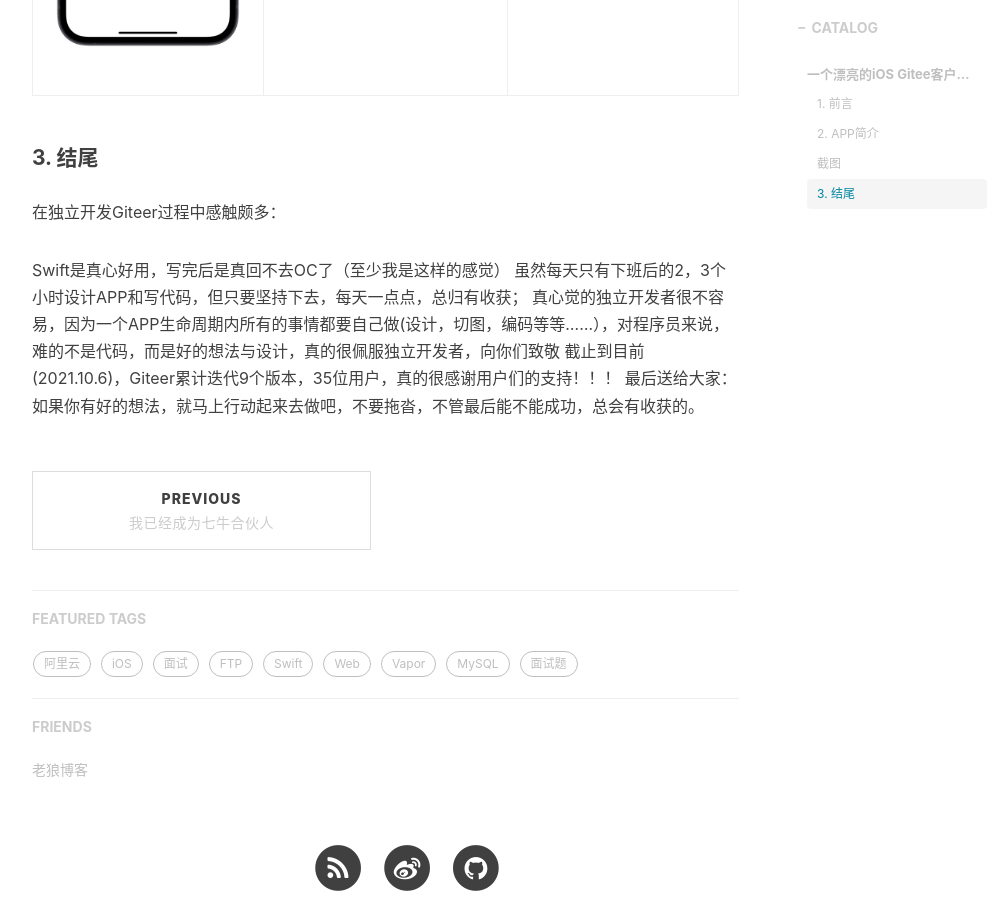
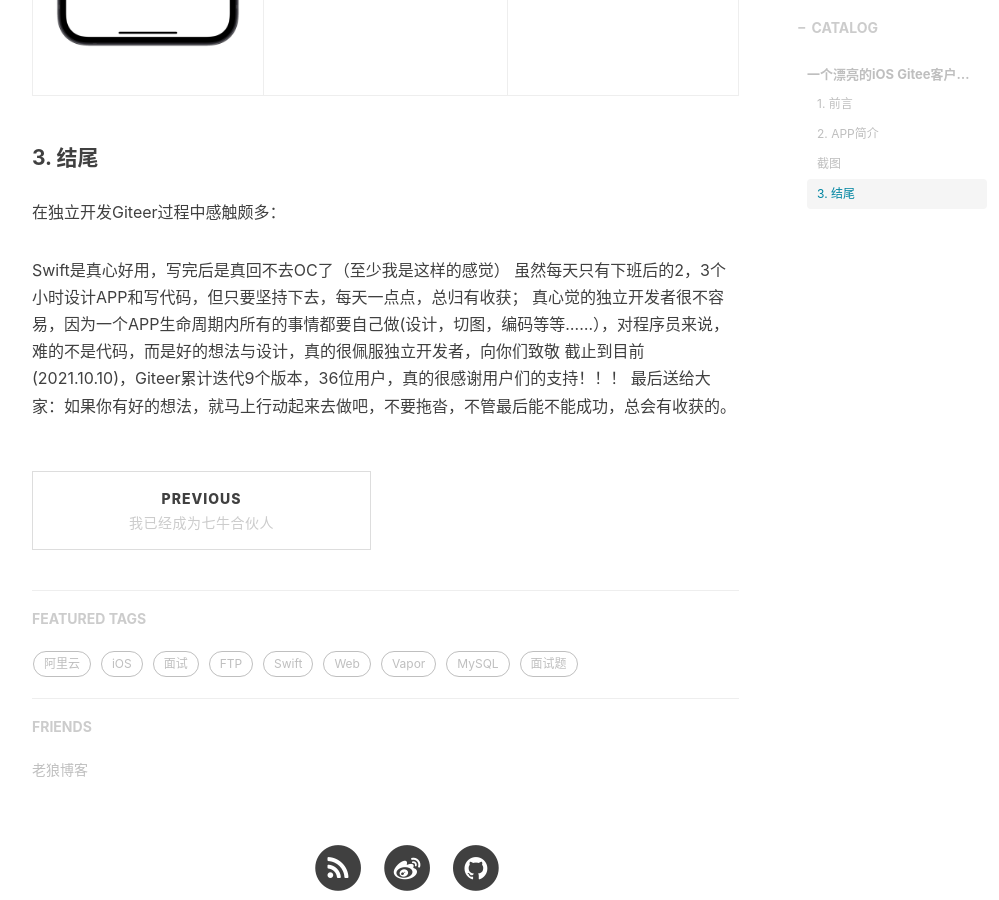
Before and after one commit to fandongtongxue/fandongtongxue.github.io, a Jekyll site: the page built from _posts/2021-09-18-Giteer.md, in a window 1280 px wide and 900 px high, scrolled down 3437 px. Shown: the whole window, without its empty margins (233-1232 px from the left). Built offline with Jekyll 4.4.1, drawn with Linux system fonts in a browser that asks for light colours; nearby versions of some CDN libraries; comment, search, counter and statistics services are not loaded.

Commit message:
Update 2021-09-18-Giteer.md

```diff
--- a/_posts/2021-09-18-Giteer.md
+++ b/_posts/2021-09-18-Giteer.md
@@ -50,5 +50,5 @@
 Swift是真心好用，写完后是真回不去OC了（至少我是这样的感觉）
 虽然每天只有下班后的2，3个小时设计APP和写代码，但只要坚持下去，每天一点点，总归有收获；
 真心觉的独立开发者很不容易，因为一个APP生命周期内所有的事情都要自己做(设计，切图，编码等等......），对程序员来说，难的不是代码，而是好的想法与设计，真的很佩服独立开发者，向你们致敬
-截止到目前(2021.10.6)，Giteer累计迭代9个版本，35位用户，真的很感谢用户们的支持！！！
+截止到目前(2021.10.10)，Giteer累计迭代9个版本，36位用户，真的很感谢用户们的支持！！！
 最后送给大家：如果你有好的想法，就马上行动起来去做吧，不要拖沓，不管最后能不能成功，总会有收获的。
```
